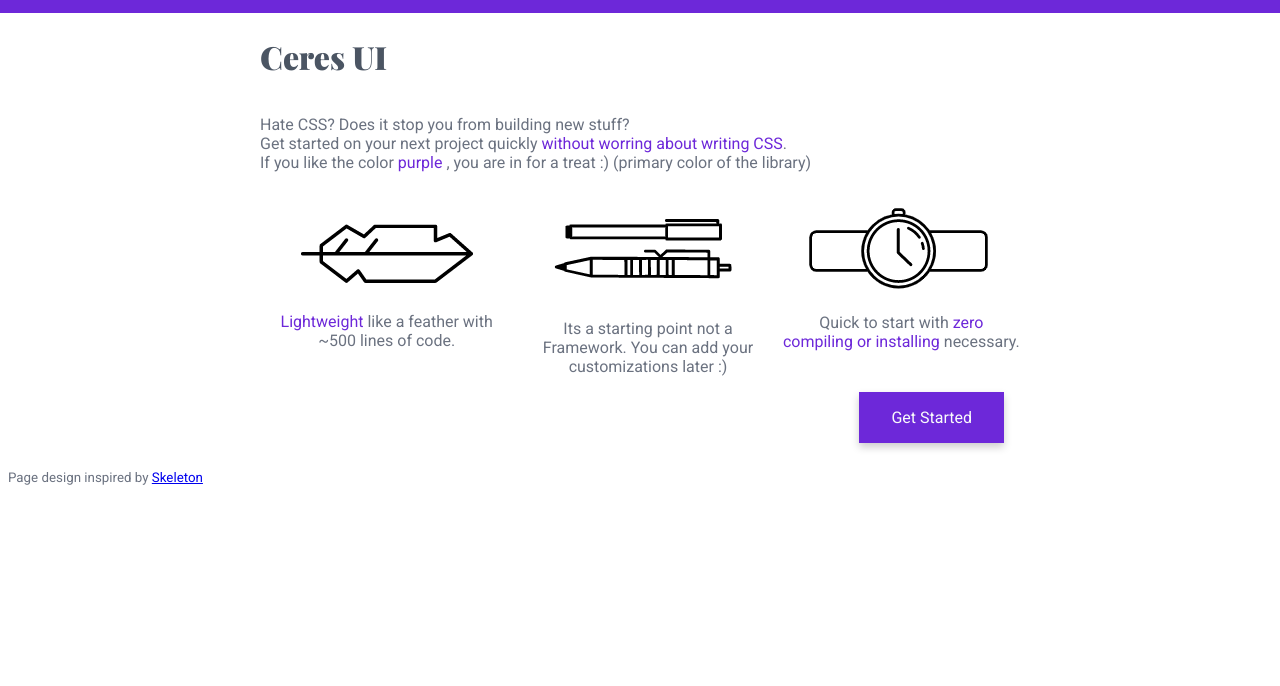
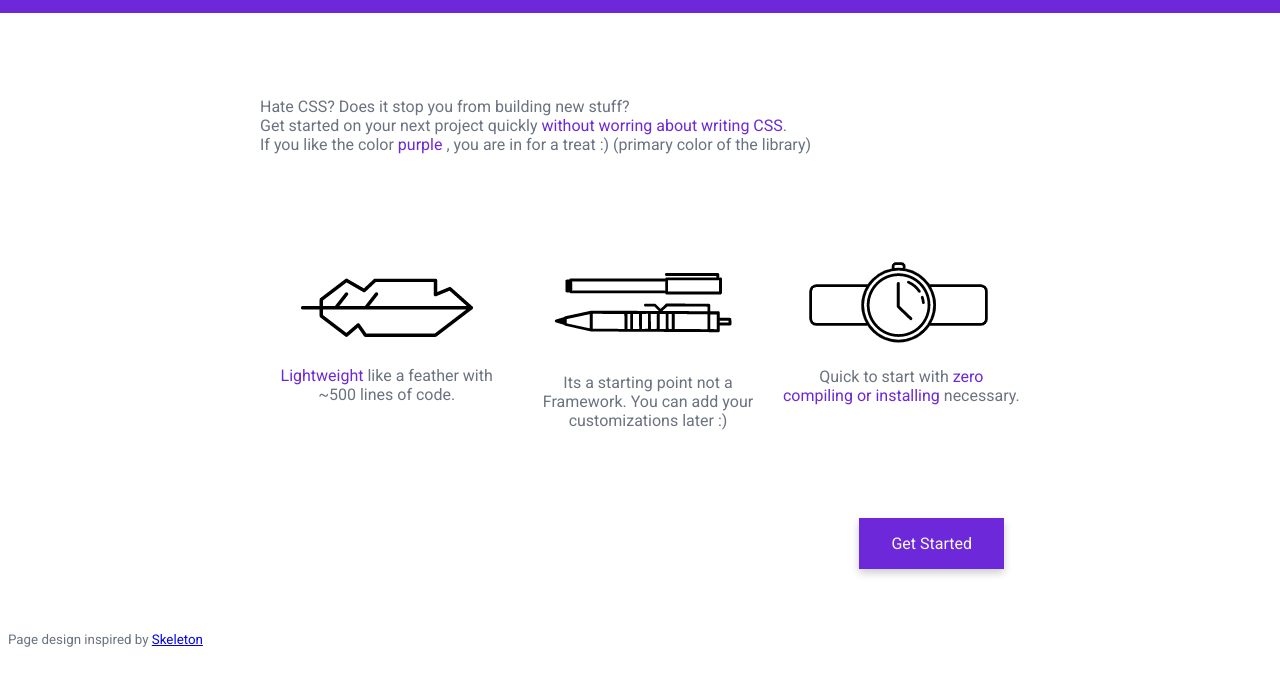
Before and after one commit to purvasheth/Ceres-Component-Lib, a plain HTML site: page index.html in a window 1280 px wide. Shown: the part 82-768 px from the top of the page. Drawn offline with nearby package versions, Linux system fonts and the light colour scheme.

Commit message:
remove redundant heading

```diff
--- a/index.css
+++ b/index.css
@@ -72,12 +72,13 @@
 
 .container--landing {
   display: flex;
-  justify-content: center;
+  justify-content: space-around;
   align-items: flex-start;
   width: 80%;
   max-width: 760px;
   flex-direction: column;
-  margin: auto;
+  margin: 2rem auto 0 auto;
+  min-height: 72vh;
 }
 
 .container--landing a {
--- a/index.html
+++ b/index.html
@@ -26,7 +26,6 @@
 
 <body>
   <div class="container--landing">
-    <h1>Ceres UI </h1>
     <p>
       Hate CSS? Does it stop you from building new stuff?<br />
       Get started on your next project quickly <span class="font--primary"> without worring about writing
```
